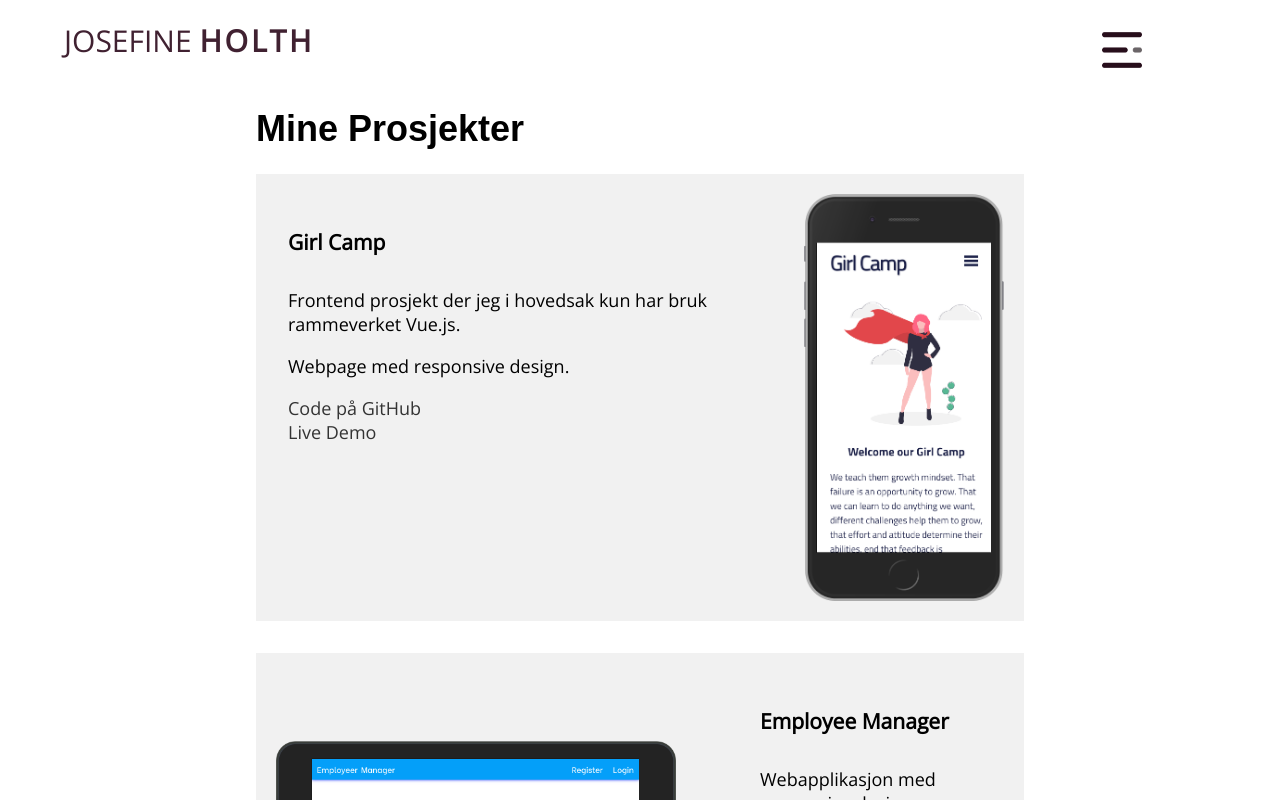
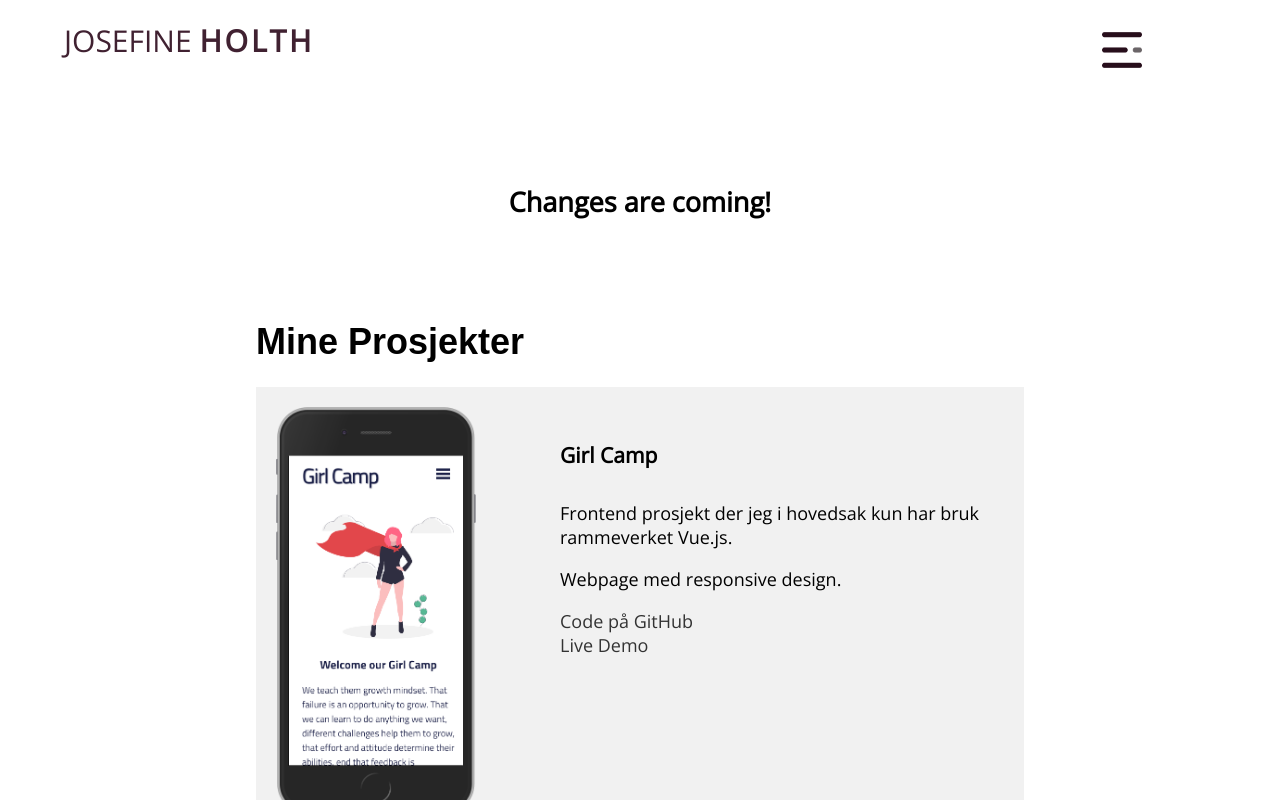
Before and after one commit to JosefineFH/JosefineMagnussenWebPage, a Vue app: page /Projects in a window 1280 px wide. Shown: the top 800 px of the page. Built offline with nearby package versions, Linux system fonts and the light colour scheme.

Commit message:
changes are coming

```diff
--- a/src/components/Projects.vue
+++ b/src/components/Projects.vue
@@ -1,5 +1,6 @@
 <template>
   <div class="prosject-container">
+  <h2>Changes are coming!</h2>
     <h1>Mine Prosjekter</h1>
     <section class="card">
       <img src="../assets/images/GirlCamp.png" alt />
@@ -67,4 +68,8 @@
 
 <style scoped>
 @import "../assets/Style/projects.css";
+h2{
+  text-align: center;
+  padding: 10%;
+}
 </style>
```
